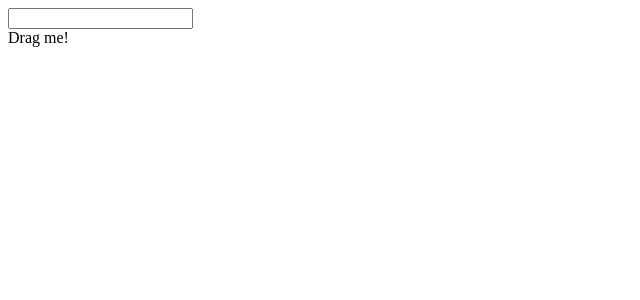
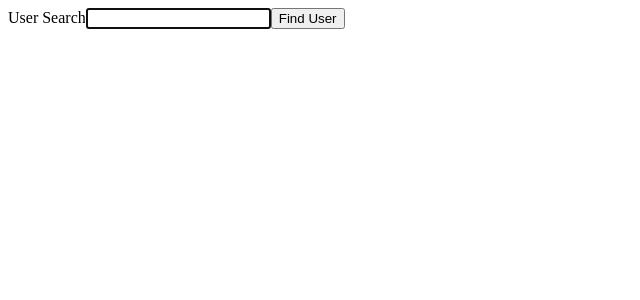
Before and after one commit to JoaquinPerezDev/react-ts-first-app, a React (Create React App) app: page / in a window 1280 px wide. Shown: the top 300 px of the page, without its empty margins (0-640 px from the left). Built offline with nearby package versions, Linux system fonts and the light colour scheme.

Commit message:
applied useRef to UserSearch

```diff
--- a/src/index.tsx
+++ b/src/index.tsx
@@ -1,5 +1,5 @@
 import ReactDOM from "react-dom/client";
-import EventComponent from "./events/EventComponent";
+import UserSearch from "./refs/UserSearch";
 const el = document.getElementById("root");
 
 const root = ReactDOM.createRoot(el!);
@@ -7,7 +7,7 @@
 const App = () => {
   return (
     <div>
-      <EventComponent />
+      <UserSearch />
     </div>
   );
 };
--- /dev/null
+++ b/src/refs/UserSearch.tsx
@@ -0,0 +1,43 @@
+import { useState, useRef, useEffect } from "react";
+
+const users = [
+  { name: "Sarah", age: 20 },
+  { name: "Jon", age: 22 },
+  { name: "Michael", age: 20 },
+  { name: "Dan", age: 25 },
+];
+const UserSearch: React.FC = () => {
+  const inputRef = useRef<HTMLInputElement | null>(null);
+  const [name, setName] = useState("");
+  const [user, setUser] = useState<{ name: string; age: number } | undefined>();
+
+  useEffect(() => {
+    if (!inputRef.current) {
+      return;
+    }
+    inputRef.current.focus();
+  }, []);
+  const onClick = () => {
+    const foundUser = users.find((user) => {
+      return user.name === name;
+    });
+    setUser(foundUser);
+  };
+  return (
+    <div>
+      User Search
+      <input
+        ref={inputRef}
+        value={name}
+        onChange={(e) => setName(e.target.value)}
+      />
+      <button onClick={onClick}>Find User </button>
+      <div>
+        {user && user.name}
+        {user && user.age}
+      </div>
+    </div>
+  );
+};
+
+export default UserSearch;
```
